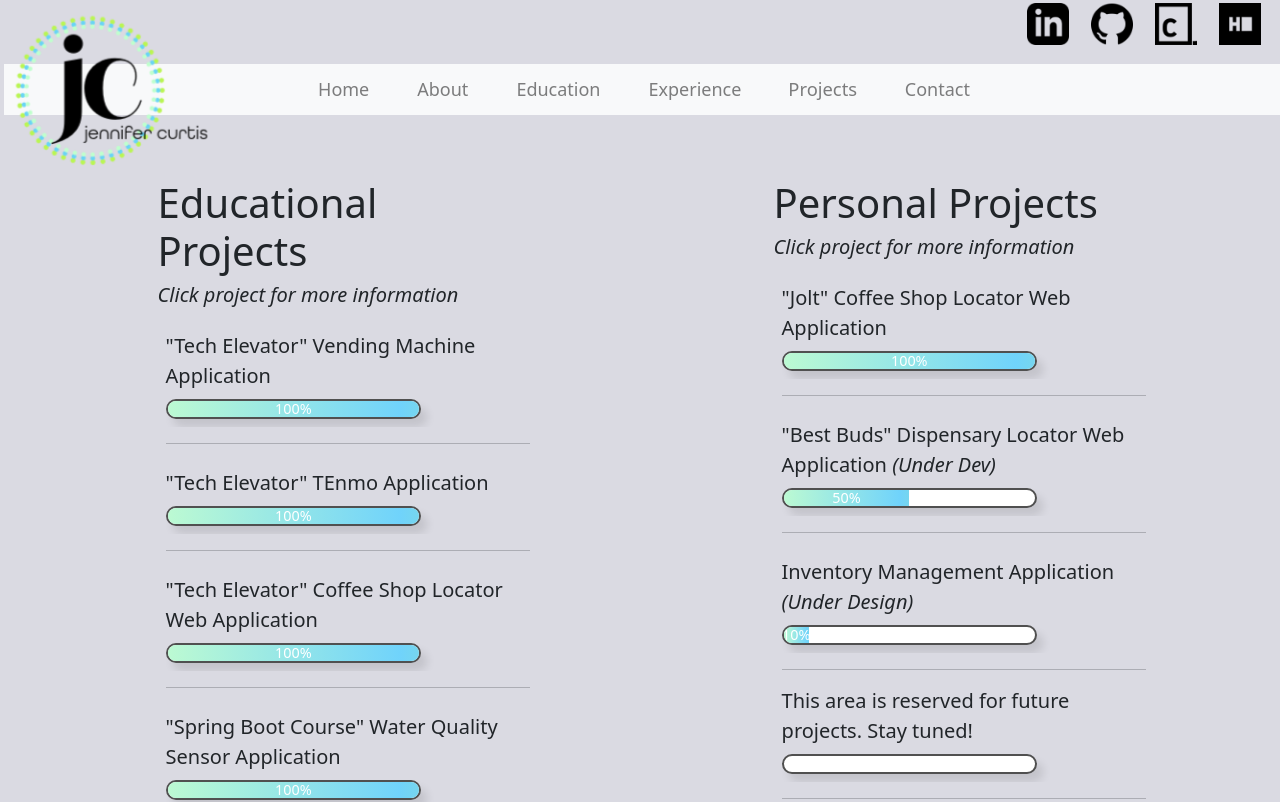
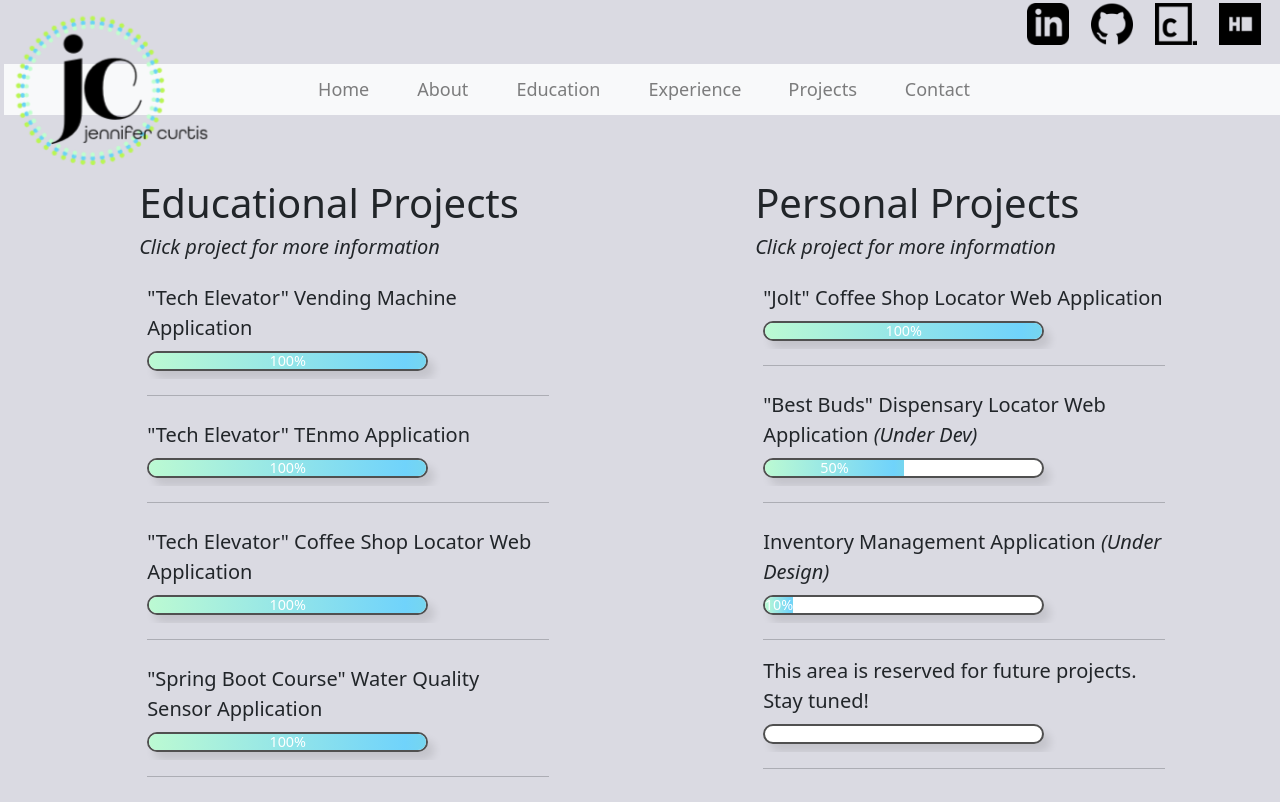
Before and after one commit to CraftyCurtis05/my-portfolio, a Vue app: page /projects in a window 1280 px wide. Shown: the top 802 px of the page. Built offline with nearby package versions, Linux system fonts and the light colour scheme.

Commit message:
Desktop version completed

```diff
--- a/src/components/projects/Projects.vue
+++ b/src/components/projects/Projects.vue
@@ -176,7 +176,7 @@ export default {
 
 <style scoped>
 .list {
-    width: 40%;
+    width: 43%;
 }
 
 ul {
```
